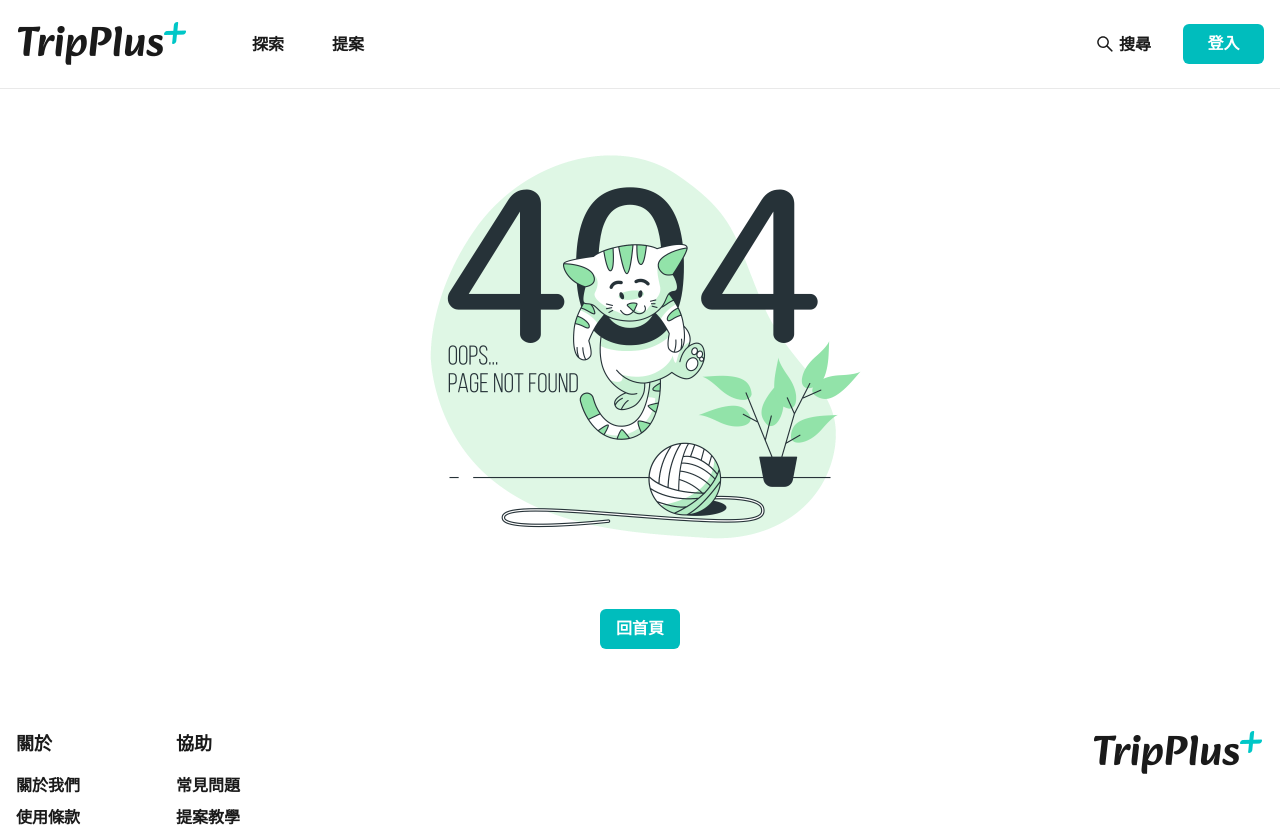
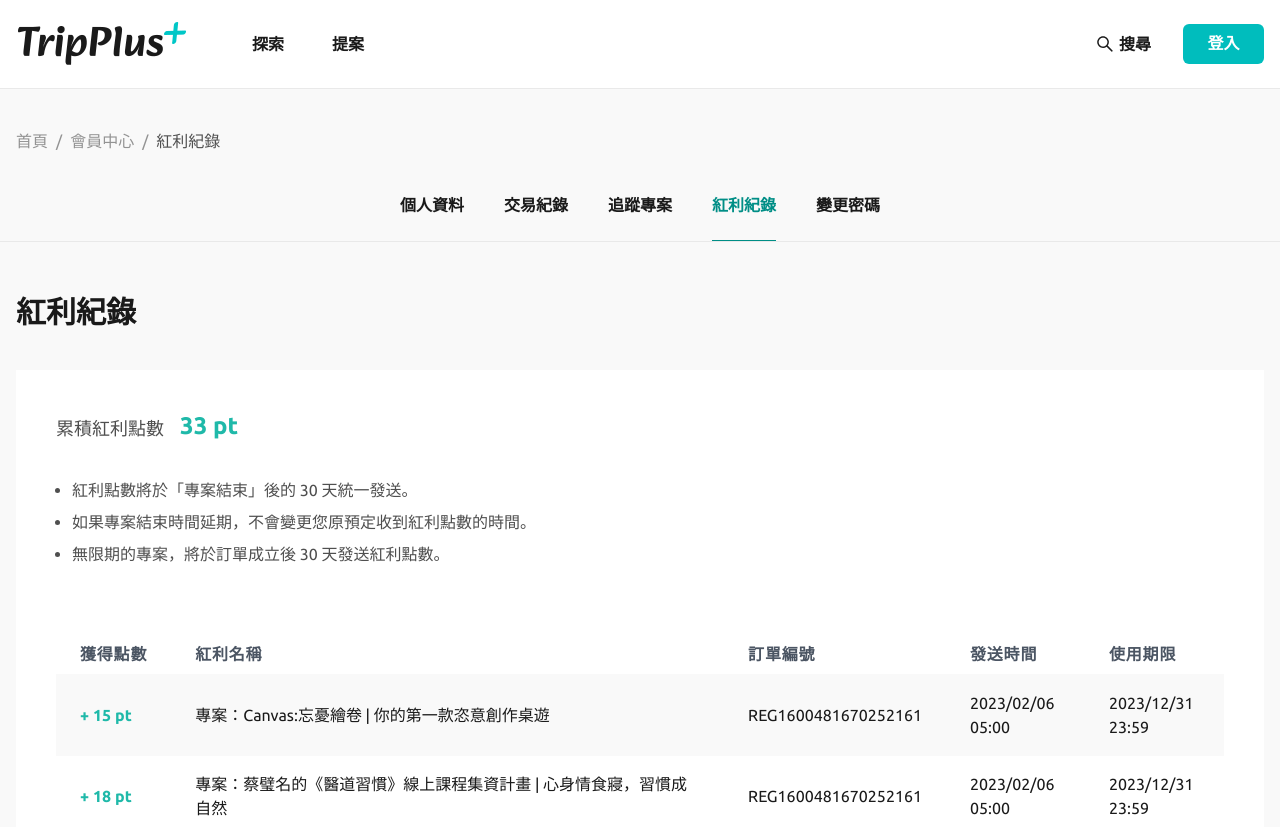
Before and after one commit to gn00678465/TripPlus-client, a Next.js app: page /user/bonus in a window 1280 px wide. Before the commit this address had no page. Shown: the top 827 px of the page. Built offline with nearby package versions, Linux system fonts and the light colour scheme.

Commit message:
feat: 紅利紀錄切版

```diff
--- a/src/components/ScrollBar/horizontal.tsx
+++ b/src/components/ScrollBar/horizontal.tsx
@@ -1,4 +1,4 @@
-import { FC, ReactNode } from 'react';
+import { FC, ReactNode, useState } from 'react';
 import { Box } from '@chakra-ui/react';
 
 interface Scrollbar {
@@ -6,18 +6,30 @@ interface Scrollbar {
 }
 
 const Scrollbar: FC<Scrollbar> = ({ children }) => {
+  const [isShowScrollBar, setIsShowScrollBar] = useState(false);
+
+  const showScrollBar = (boolean: boolean) => {
+    return () => {
+      setIsShowScrollBar(boolean);
+    };
+  };
+
   return (
     <Box
-      className="overflow-x-auto overflow-y-hidden "
+      className={`overflow-y-hidden ${
+        isShowScrollBar ? 'overflow-x-auto' : 'overflow-x-hidden'
+      }`}
+      onMouseEnter={showScrollBar(true)}
+      onMouseLeave={showScrollBar(false)}
       css={{
         '&::-webkit-scrollbar': {
-          height: 0,
+          height: 2,
           backgroundColor: 'transparent'
         },
         '&::-webkit-scrollbar-thumb': {
-          background: 'transparent'
+          background: '#D3D3D3'
         },
-        scrollbarColor: 'transparent transparent',
+        scrollbarColor: '#D3D3D3 transparent',
         scrollbarWidth: 'thin'
       }}
     >
--- a/src/components/User/menu.tsx
+++ b/src/components/User/menu.tsx
@@ -1,12 +1,10 @@
 import Link from 'next/link';
 import { Flex } from '@chakra-ui/react';
-import { useState } from 'react';
+import { useRouter } from 'next/router';
+
 const UserMenu = () => {
-  const [selectedTab, setSelectedTab] = useState(0);
-
-  const handleTabClick = (index: number) => {
-    setSelectedTab(index);
-  };
+  const router = useRouter();
+  const pathName = router.pathname;
 
   interface Menu {
     title: string;
@@ -15,28 +13,24 @@ const UserMenu = () => {
 
   const menu: Menu[] = [
     { title: '個人資料', url: '/user/account' },
-    { title: '交易紀錄', url: '' },
-    { title: '追蹤專案', url: '' },
-    { title: '紅利紀錄', url: '' },
+    { title: '交易紀錄', url: '/user/transactions' },
+    { title: '追蹤專案', url: '/user/followings' },
+    { title: '紅利紀錄', url: '/user/bonus' },
     { title: '變更密碼', url: '/user/change-password' }
   ];
 
   return (
     <Flex as="ul" className="whitespace-nowrap sm:justify-center">
       {menu.map((item, index) => (
-        <li
-          className="px-2.5 md:px-5"
-          key={index}
-          onClick={() => handleTabClick(index)}
-        >
+        <li className="px-2.5 md:px-5" key={index}>
           <Link
             href={item.url}
             className={`relative font-semibold text-gray-900 transition-colors hover:text-secondary-emphasis-500 ${
-              selectedTab === index ? 'text-secondary-emphasis-500' : ''
+              pathName === item.url ? 'text-secondary-emphasis-500' : ''
             }`}
           >
             {item.title}
-            {selectedTab === index && (
+            {pathName === item.url && (
               <span className="absolute bottom-[-16px] left-0 h-0.5 w-full bg-secondary-emphasis-500 md:bottom-[-28px]"></span>
             )}
           </Link>
--- /dev/null
+++ b/src/pages/user/bonus.tsx
@@ -0,0 +1,171 @@
+import Head from 'next/head';
+import { GetStaticProps } from 'next';
+import { Layout } from '@/components';
+import UserHeader from '@/components/User/user-header';
+import type { ReactElement } from 'react';
+import { useState } from 'react';
+import ScrollBar from '@/components/ScrollBar/horizontal';
+import {
+  Box,
+  Container,
+  Heading,
+  Flex,
+  ListItem,
+  UnorderedList,
+  Table,
+  Thead,
+  Tbody,
+  Tr,
+  Th,
+  Td
+} from '@chakra-ui/react';
+
+const Bonus: App.NextPageWithLayout = () => {
+  const breadcrumb = [
+    { name: '首頁', url: '/' },
+    { name: '會員中心', url: '/user/account' },
+    { name: '紅利紀錄', url: '/user/bonus' }
+  ];
+
+  const list = [
+    { title: '紅利點數將於「專案結束」後的 30 天統一發送。' },
+    { title: '如果專案結束時間延期，不會變更您原預定收到紅利點數的時間。' },
+    { title: '無限期的專案，將於訂單成立後 30 天發送紅利點數。' }
+  ];
+
+  const [bonus, setBonus] = useState(33);
+
+  const [bonusData, setBonusData] = useState([
+    {
+      bonus: 15,
+      title: 'Canvas:忘憂繪卷 | 你的第一款恣意創作桌遊',
+      shipmentId: 'REG1600481670252161',
+      shipDate: '2023/02/06 05:00',
+      limitDate: '2023/12/31 23:59',
+      isProject: true
+    },
+    {
+      bonus: 18,
+      title: '蔡璧名的《醫道習慣》線上課程集資計畫 | 心身情食寢，習慣成自然',
+      shipmentId: 'REG1600481670252161',
+      shipDate: '2023/02/06 05:00',
+      limitDate: '2023/12/31 23:59',
+      isProject: true
+    },
+    {
+      bonus: 15,
+      title: 'Canvas:忘憂繪卷 | 你的第一款恣意創作桌遊2',
+      shipmentId: 'REG1600481670252161',
+      shipDate: '2023/02/06 05:00',
+      limitDate: '2023/12/31 23:59',
+      isProject: true
+    },
+    {
+      bonus: 18,
+      title: '蔡璧名的《醫道習慣》線上課程集資計畫 | 心身情食寢，習慣成自然2',
+      shipmentId: 'REG1600481670252161',
+      shipDate: '2023/02/06 05:00',
+      limitDate: '2023/12/31 23:59',
+      isProject: true
+    }
+  ]);
+
+  return (
+    <>
+      <Head>
+        <title>會員中心-紅利紀錄-TripPlus+</title>
+      </Head>
+
+      <UserHeader breadcrumb={breadcrumb} />
+
+      <Box pt={3} className="pb-10 md:pb-20">
+        <Container maxW={'container.xl'}>
+          <Heading
+            as="h1"
+            size="lg"
+            my={10}
+            className="text-center md:text-left"
+          >
+            紅利紀錄
+          </Heading>
+
+          <Box backgroundColor={'white'} className="p-5 md:p-10">
+            <Flex alignItems={'end'}>
+              <Box fontWeight={500} color={'gray.500'} className="text-lg">
+                累積紅利點數
+              </Box>
+              <Box
+                color={'secondary-emphasis.400'}
+                fontWeight={700}
+                className="ml-4 text-2xl"
+              >
+                {bonus} pt
+              </Box>
+            </Flex>
+
+            <UnorderedList my={8} color={'gray.500'}>
+              {list.map((item) => (
+                <ListItem key={item.title} py={1}>
+                  {item.title}
+                </ListItem>
+              ))}
+            </UnorderedList>
+
+            <Box mt={16}>
+              <ScrollBar>
+                <Table variant="striped">
+                  <Thead className="whitespace-nowrap">
+                    <Tr>
+                      <Th fontSize={'1rem'}>獲得點數</Th>
+                      <Th fontSize={'1rem'}>
+                        <div className="w-[280px] md:w-[500px]">紅利名稱</div>
+                      </Th>
+                      <Th fontSize={'1rem'}>訂單編號</Th>
+                      <Th fontSize={'1rem'}>發送時間</Th>
+                      <Th fontSize={'1rem'}>使用期限</Th>
+                    </Tr>
+                  </Thead>
+                  <Tbody>
+                    {bonusData.map((item) => (
+                      <Tr key={item.title}>
+                        <Td
+                          color={'secondary-emphasis.400'}
+                          fontWeight={600}
+                          lineHeight={1.5}
+                        >
+                          + {item.bonus} pt
+                        </Td>
+                        <Td lineHeight={1.5}>
+                          {item.isProject ? '專案' : '商品'}：{item.title}
+                        </Td>
+                        <Td lineHeight={1.5}>{item.shipmentId}</Td>
+                        <Td lineHeight={1.5}>{item.shipDate}</Td>
+                        <Td lineHeight={1.5}>{item.limitDate}</Td>
+                      </Tr>
+                    ))}
+                  </Tbody>
+                </Table>
+              </ScrollBar>
+            </Box>
+          </Box>
+        </Container>
+      </Box>
+    </>
+  );
+};
+
+export const getStaticProps: GetStaticProps = async () => {
+  return {
+    props: {}
+  };
+};
+
+export default Bonus;
+
+Bonus.getLayout = function (page: ReactElement) {
+  return (
+    <Layout>
+      <Box className="bg-gray-100">{page}</Box>
+    </Layout>
+  );
+};
```
